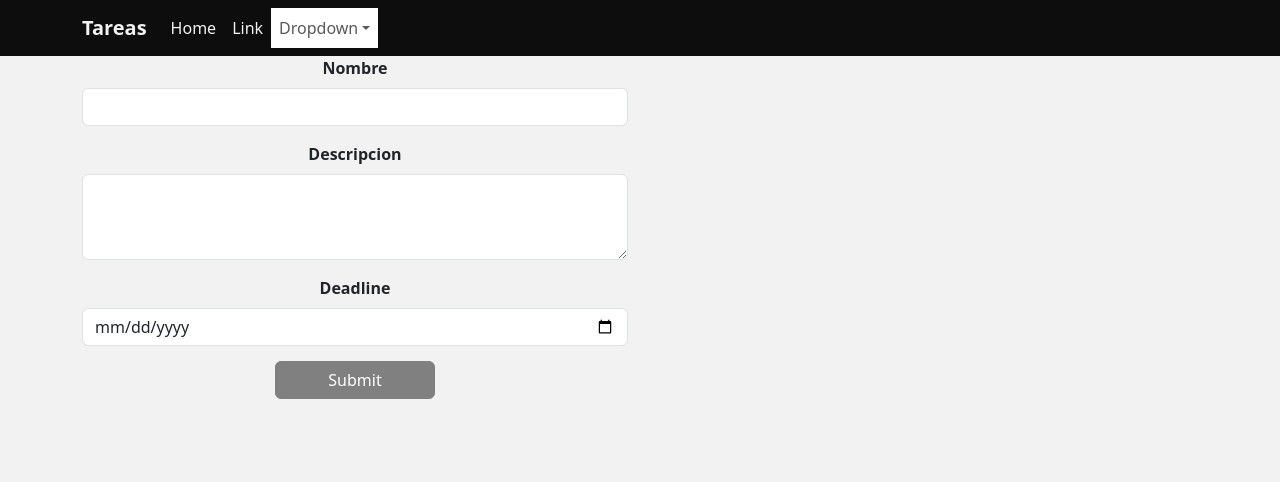
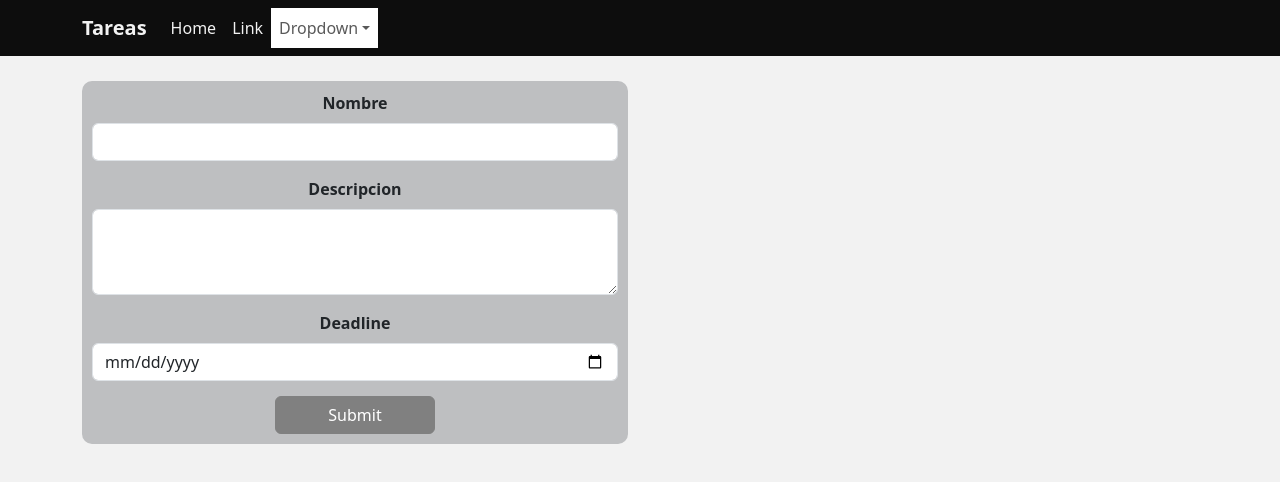
Before and after one commit to AngelSantizo/Inicio-con-React, a React (Create React App) app: page / in a window 1280 px wide. Shown: the top 482 px of the page. Built offline with nearby package versions, Linux system fonts and the light colour scheme.

Commit message:
Agregando estilo al formulario

```diff
--- a/src/componentes/form/form.js
+++ b/src/componentes/form/form.js
@@ -31,7 +31,7 @@ function Formulario() {
   }
 
   return (
-    <Form>
+    <Form className='formulario-general'>
       <Form.Group className="mb-3" controlId="formBasicEmail">
         <Form.Label className='FormLabel'>Nombre</Form.Label>
         <Form.Control type="text" ref={inputRefName}/>
--- a/src/componentes/form/form.scss
+++ b/src/componentes/form/form.scss
@@ -13,3 +13,10 @@
 .FormLabel{
     font-weight: bold;
 }
+
+.formulario-general{
+    background-color: #bebfc1;
+    border-radius: 10px;
+    padding: 10px;
+    margin-top: 25px;
+}
```
